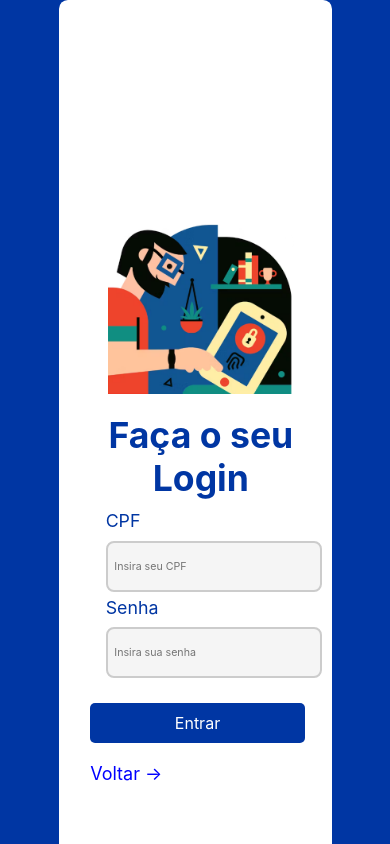
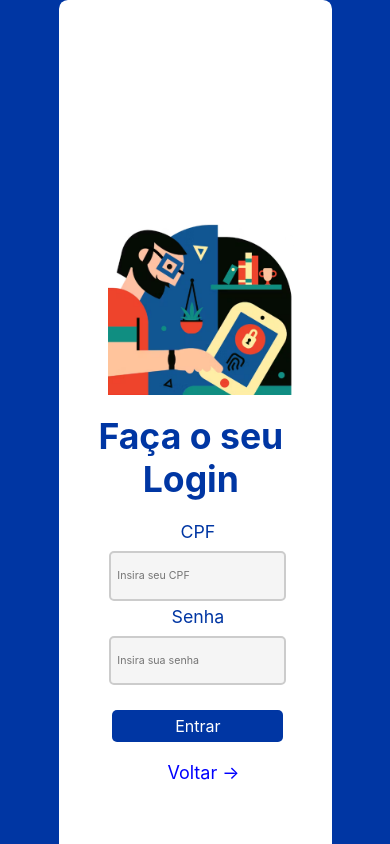
Before and after one commit to Code-Nine-FTC/API-2024.1, a React (Create React App) app in the folder src/Frontend/: page /login in a window 390 px wide. Shown: the top 844 px of the page. Built offline with nearby package versions, Linux system fonts and the light colour scheme.

Commit message:
fix: correção da responsividade
consertei a responsividade da tela de login

Co-Authored-By: Renato Cruz Jr <142221532+Renato-Cruz-Jr@users.noreply.github.com>

```diff
--- a/src/Frontend/src/component/login/Login.module.css
+++ b/src/Frontend/src/component/login/Login.module.css
@@ -40,13 +40,13 @@ main {
 
   /* Estilos para as labels */
   .Labels {
-    display: grid;
+    display: flex;
 
-
+    flex-direction: column;
     align-items: center;/* Ajuste a margem superior conforme necessário */
     color: #0036a3;
-    margin-block-start: 10px;
-    margin-inline-start: 10vw;
+    margin: 10px 0 0 10vw;
+
   }
 
   .Labels label {
@@ -55,9 +55,9 @@ main {
 
   #label1,
   #label2 {
-    width: 90%; /* Isso fará com que os inputs ocupem toda a largura da sua seção */
+    width: 80%; /* Isso fará com que os inputs ocupem toda a largura da sua seção */
     padding: 3%; /* Adiciona espaço interno dentro do input */
-    border-radius: 8px; /* Borda arredondada */
+    border-radius: 5px; /* Borda arredondada */
     border: 2px solid #ccc; /* Borda com cor cinza */
     font-size: 0.6em; /* Tamanho da fonte */
     background-color: #f5f5f5; /* Cor de fundo */
@@ -93,17 +93,20 @@ main {
 
 
     .Labels {
-      padding-left: 0; /* Remove o padding-left para telas menores */
+      padding-left: 0px; /* Remove o padding-left para telas menores */
+      padding-right: 20px;
       padding-top: 10px;
       margin-top: 5px;
       margin-bottom: 5px;
       align-items: center; /* Centraliza verticalmente as labels */
       justify-content: center; /* Centraliza horizontalmente as labels */
+
     }
 
     .Labels h1 {
-      padding-bottom: 10px;
+      justify-content: center;
       text-align: center; /* Alinha o título no centro para telas menores */
+      padding-bottom: 20px;
     }
 
     .Labels label {
@@ -114,14 +117,15 @@ main {
 
   .EntrarButton {
     margin-top: 20px;
-    padding: 10px 20px;
+    padding: 3%;
     background-color: #0036a3;
     color: white;
     border: none;
     border-radius: 5px;
     font-size: 16px;
     cursor: pointer;
-    width: 97%;
+    width: 85%;
+    margin-left: 7%;
   }
 
   .EntrarButton:hover {
@@ -134,6 +138,7 @@ main {
     font-size: 18px; /* Tamanho da fonte do título */
     color: blue; /* Cor do texto do título */
     cursor: pointer; /* Transforma o cursor em uma mãozinha quando passa sobre o título */
+    margin-left: 12.5%;
   }
 
   .Title:hover {
```
